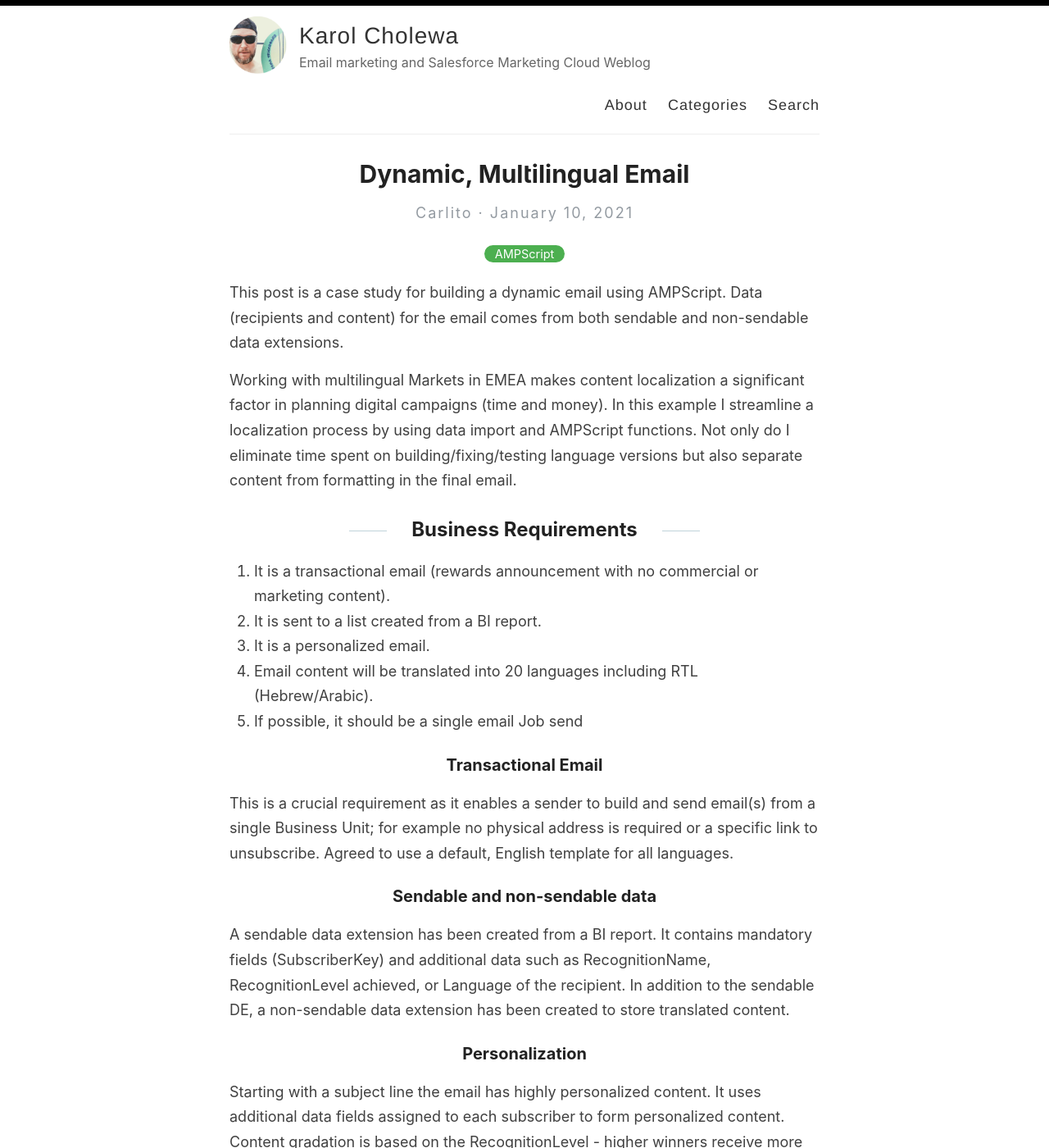
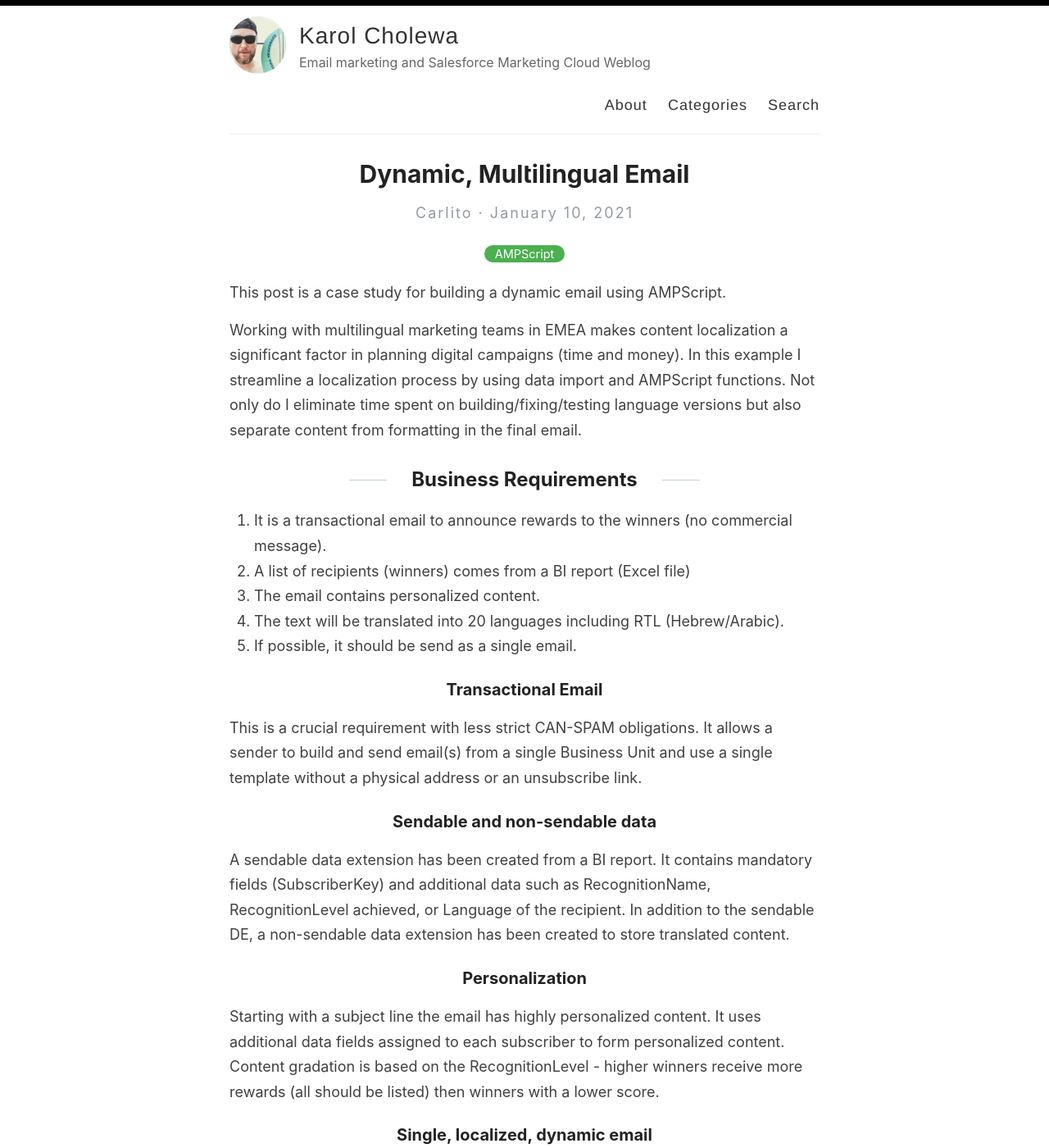
Before and after one commit to karolcholewa/blog, a Jekyll site: the page built from _posts/2021-01-10-dynamic-email.md, in a window 1280 px wide and 1400 px high. Shown: the whole window at 82% size. Built offline with Jekyll 4.4.1, drawn with Linux system fonts in a browser that asks for light colours; some of the changed text lies outside the part shown.

Commit message:
updated post

```diff
--- a/_posts/2021-01-10-dynamic-email.md
+++ b/_posts/2021-01-10-dynamic-email.md
@@ -4,20 +4,19 @@ title: "Dynamic, Multilingual Email"
 categories: AMPScript
 ---
 
-This post is a case study for building a dynamic email using AMPScript. Data (recipients and content) for the email comes from both sendable and non-sendable data extensions.
+This post is a case study for building a dynamic email using AMPScript.
 
-Working with multilingual Markets in EMEA makes content localization a significant factor in planning digital campaigns (time and money). In this example I streamline a localization process by using data import and AMPScript functions. Not only do I eliminate time spent on building/fixing/testing language versions but also separate content from formatting in the final email.
+Working with multilingual marketing teams in EMEA makes content localization a significant factor in planning digital campaigns (time and money). In this example I streamline a localization process by using data import and AMPScript functions. Not only do I eliminate time spent on building/fixing/testing language versions but also separate content from formatting in the final email.
 
 ## Business Requirements
-1. It is a transactional email (rewards announcement with no commercial or marketing content).
-2. It is sent to a list created from a BI report.
-3. It is a personalized email.
-4. Email content will be translated into 20 languages including RTL (Hebrew/Arabic).
-5. If possible, it should be a single email Job send
+1. It is a transactional email to announce rewards to the winners (no commercial message).
+2. A list of recipients (winners) comes from a BI report (Excel file)
+3. The email contains personalized content.
+4. The text will be translated into 20 languages including RTL (Hebrew/Arabic).
+5. If possible, it should be send as a single email.
 
 ### Transactional Email
-This is a crucial requirement as it enables a sender to build and send email(s) from a single Business Unit; for example no physical address is required or a specific link to unsubscribe.
-Agreed to use a default, English template for all languages.
+This is a crucial requirement with less strict CAN-SPAM obligations. It allows a sender to build and send email(s) from a single Business Unit and use a single template without a physical address or an unsubscribe link.
 
 ### Sendable and non-sendable data
 A sendable data extension has been created from a BI report. It contains mandatory fields (SubscriberKey) and additional data such as RecognitionName, RecognitionLevel achieved, or Language of the recipient.
@@ -26,15 +25,15 @@ In addition to the sendable DE, a non-sendable data extension has been created t
 ### Personalization
 Starting with a subject line the email has highly personalized content. It uses additional data fields assigned to each subscriber to form personalized content. Content gradation is based on the RecognitionLevel - higher winners receive more rewards (all should be listed) then winners with a lower score.
 
-### Single, localized, dynanmic email
+### Single, localized, dynamic email
 A traditional localization of an email content is done by either a translator with access to Content Builder or an email developer who would duplicate an English baseline and create a language-specific email copy. It is a resources consuming process as it requires diligence and involvement from each party, proof reading and rendering tests for each email, as well as paying attention to collaborative work and versioning.
 
-A dynamic email approach is very structured. It separates content from appearance. A collaborative work can be done in paralel and in smaller parts that do not require individual tests. An email itself can be built and tested using an English baseline. Marketers/translators who are not comfortable with Content Builder/email development simply fill out an Excel file, column by column and deliver one's part at any time.
+A dynamic email approach is very structured. It separates content from appearance. A collaborative work can be done in paralel and in smaller parts that do not require individual tests. An email itself can be built and tested using an English baseline. Marketers/translators who are not comfortable with Content Builder/email development simply fill out an Excel file, column by column and contribute with work at any time of the project.
 
 A single email serves as a template for localized content stored in a non-sendable data extension.
 
 
-## Data
+## Email Data
 
 This email campaing uses a BI report with rewards winners (recipients) and content for the email translated into multiple languages.
 
@@ -47,7 +46,7 @@ Data from a report is manually imported to a sendable data extension. DE text fi
 - Language
 
 ### Non-sendable Data Extension - Content
-First I build an English baseline of the email and analize content blocks with formatting alike. Then I chunk it into content parts like so:
+First, I build an English baseline. Then I analize content blocks based on a content formatting. Data extension stores clear text amd text formatting is controlled by CSS within the email markup. Each content block is limited to the same formatting rules (font-size, color, font-weight, and so on). Then I chunk it into content parts like so:
 - SubjectLine
 - Content1
 - Content2
@@ -58,10 +57,10 @@ First I build an English baseline of the email and analize content blocks with f
 
 Content chunks fit into data extension text fields with tailored lengths. For shorter blocks reserve 50-128 characters and for longer parts 500 characters. Take into account that text size varies in different languages.
 
-## Content
+## Email Content
 Text for an email body is stored in rows and columns of a non-sendable data extension. For images I use image content boxes and place them directly in to the email body. Images appearance is toggled using AMPScript. All images are free from text and culturally universal and diversified suited for the European culture.
 
-## Email Body
+### Inside the Email Body
 Content chunks are stored in variables and displayed according to AMPScript rules. The subject line uses text concatenated in a logical, grammatically correct order.
 Formatting can be inline static or dynamic.
 
```
